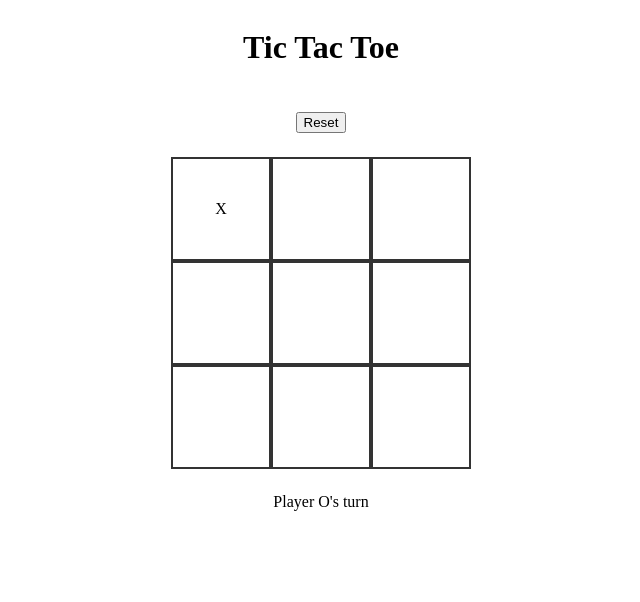
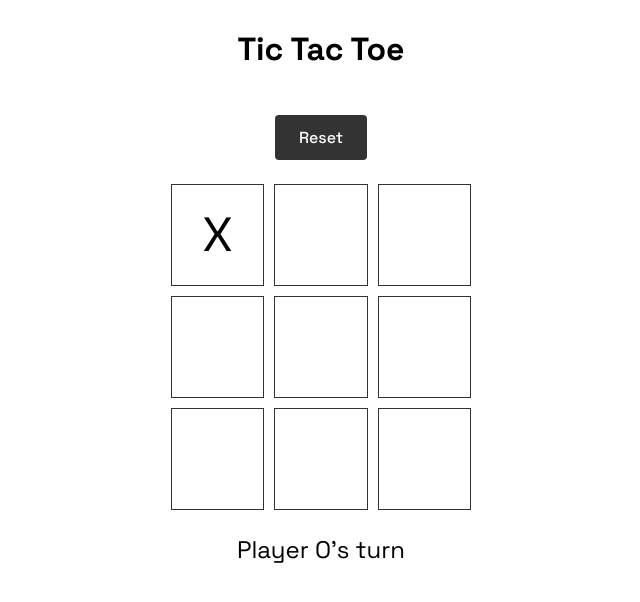
Before and after one commit to aneesh199608/tic-tac-toe, a plain HTML site: page index.html in a window 1280 px wide. Both pictures are taken after a click on the element 540 px from the left and 208 px from the top of the page. Shown: the whole page, without its empty margins (319-959 px from the left). Drawn offline with Linux system fonts and the light colour scheme.

Commit message:
feat: add styling to cells and button

```diff
--- a/style.css
+++ b/style.css
@@ -1,28 +1,61 @@
+@import url('https://fonts.googleapis.com/css2?family=Space+Grotesk:wght@300;400;500;600;700&display=swap');
 
+body {
+    display: flex;
+    justify-content: center;
+}
 
 .container {
     display: flex;
     flex-direction: column;
-    justify-content: center;
     align-items: center;
     gap: 24px;
+    font-family: 'Space Grotesk', Arial, Helvetica, sans-serif;
 }
 
 .board {
     display: grid;
     grid-template-columns: repeat(3, 1fr);
     width: 300px;
+    gap: 10px;
 }
 
 .cell {
     height: 100px;
-    border: 2px solid #333;
+    border: 1px solid #333;
     display: flex;
     align-items: center;
     justify-content: center;
     cursor: pointer;
+    font-size: 48px;
 }
 
 .cell:hover {
     background-color: #f0f0f0;
 }
+
+button {
+    background-color: #333;
+    color: white;
+    border: none;
+    padding: 12px 24px;
+    border-radius: 4px;
+    font-family: 'Space Grotesk', Arial, sans-serif;
+    font-size: 16px;
+    font-weight: 500;
+    cursor: pointer;
+    transition: all 0.2s ease;
+}
+
+button:hover {
+    background-color: #444;
+    transform: translateY(-1px);
+}
+
+button:active {
+    transform: translateY(1px);
+}
+
+.status {
+    font-size: 24px;
+}
--- a/tictactoe.js
+++ b/tictactoe.js
@@ -30,7 +30,7 @@ const Game = (() => {
             return board[0][0];
         }
         if(board[0][2] !== "" && board[0][2] === board [1][1] && board[1][1] === board[2][0]) {
-            return board[2][0];
+            return board[0][2];
         }
         return null;
     }
@@ -87,6 +87,8 @@ document.addEventListener("DOMContentLoaded", () => {
     const status = document.getElementById('status');
     const resetButton = document.getElementById('reset-button');
 
+    let isGameOver = false;
+
     function updateStatus() {
         status.textContent = `Player ${Game.getCurrentPlayer()}'s turn`;
     }
@@ -96,12 +98,20 @@ document.addEventListener("DOMContentLoaded", () => {
         const row = parseInt(cell.dataset.row);
         const col = parseInt(cell.dataset.col);
 
+        if (isGameOver || cell.textContent !== '') {
+            return;
+        }
+
+        // Get the current player before making the move
+        const currentPlayer = Game.getCurrentPlayer();
         const result = Game.makeMove(row, col);
 
-        if(result.success) {
-            cell.textContent = Game.getCurrentPlayer() === 'O' ? 'X' : 'O';
+        if (result.success) {
+            // Use the stored currentPlayer value instead of getting it after the move
+            cell.textContent = currentPlayer;
 
             if (result.gameOver) {
+                isGameOver = true;
                 status.textContent = result.winner ? `Player ${result.winner} wins!` : 'Game is a draw';
             } else {
                 updateStatus();
@@ -114,6 +124,7 @@ document.addEventListener("DOMContentLoaded", () => {
         cells.forEach(cell => {
             cell.textContent = '';
         });
+        isGameOver = false;
         updateStatus();
     }
 
```
